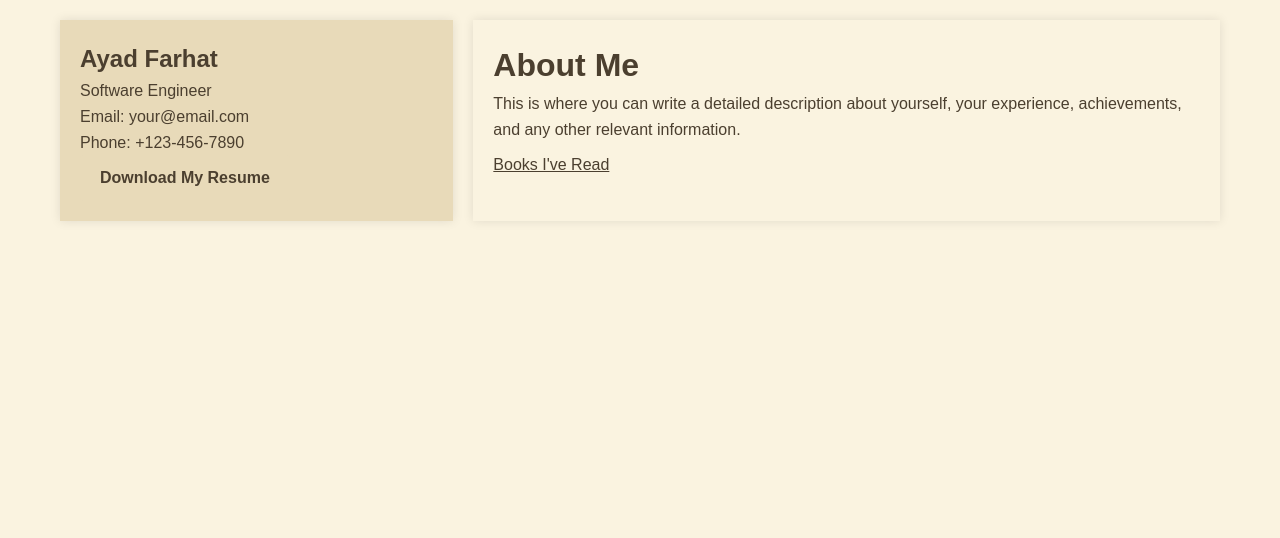
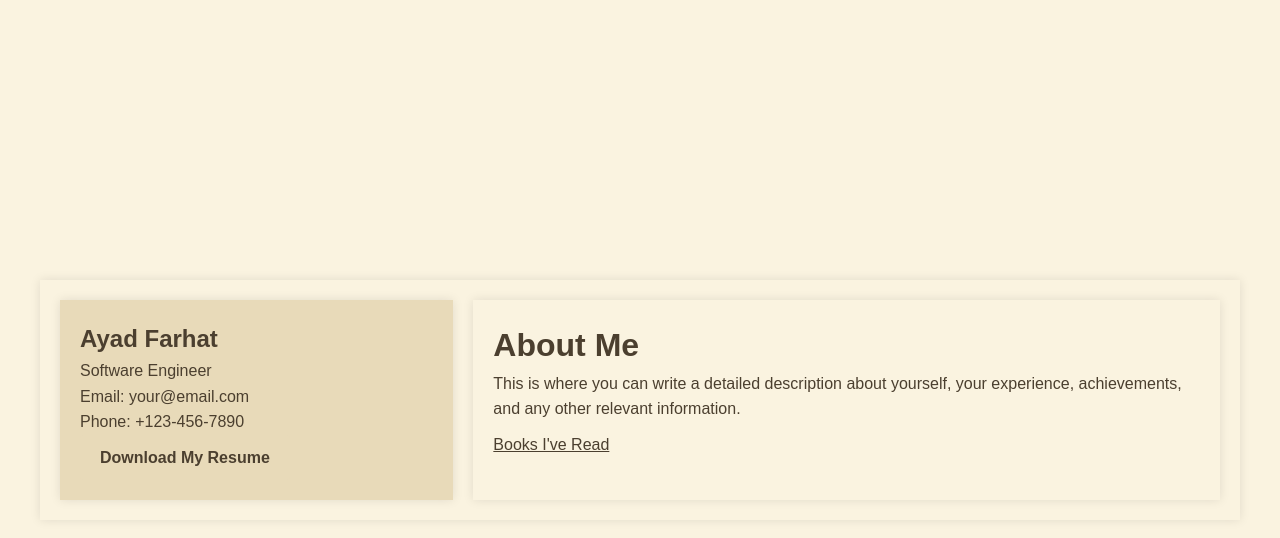
Before and after one commit to ayad318/Personal-Website, a React (Create React App) app: page / in a window 1280 px wide. Shown: the top 538 px of the page. Built offline with nearby package versions, Linux system fonts and the light colour scheme.

Commit message:
fixed css

```diff
--- a/src/App.css
+++ b/src/App.css
@@ -5,6 +5,7 @@
   max-width: 1200px;
   margin: auto;
   padding: 20px;
+  box-shadow: 0 0 10px rgba(0, 0, 0, 0.1);
 }
 
 .left-column {
--- a/src/index.css
+++ b/src/index.css
@@ -12,8 +12,18 @@
   margin: 0;
   padding: 0;
 }
+
+body,
+html {
+  height: 100%;
+  /* Full height to allow for centering */
+}
 body {
-
+  display: flex;
+  justify-content: center;
+  /* Center horizontally */
+  align-items: center;
+  /* Center vertically */
   font-family: 'Arial', sans-serif;
   background-color: #FAF3E0;
   color: #4B3F2F;
```
